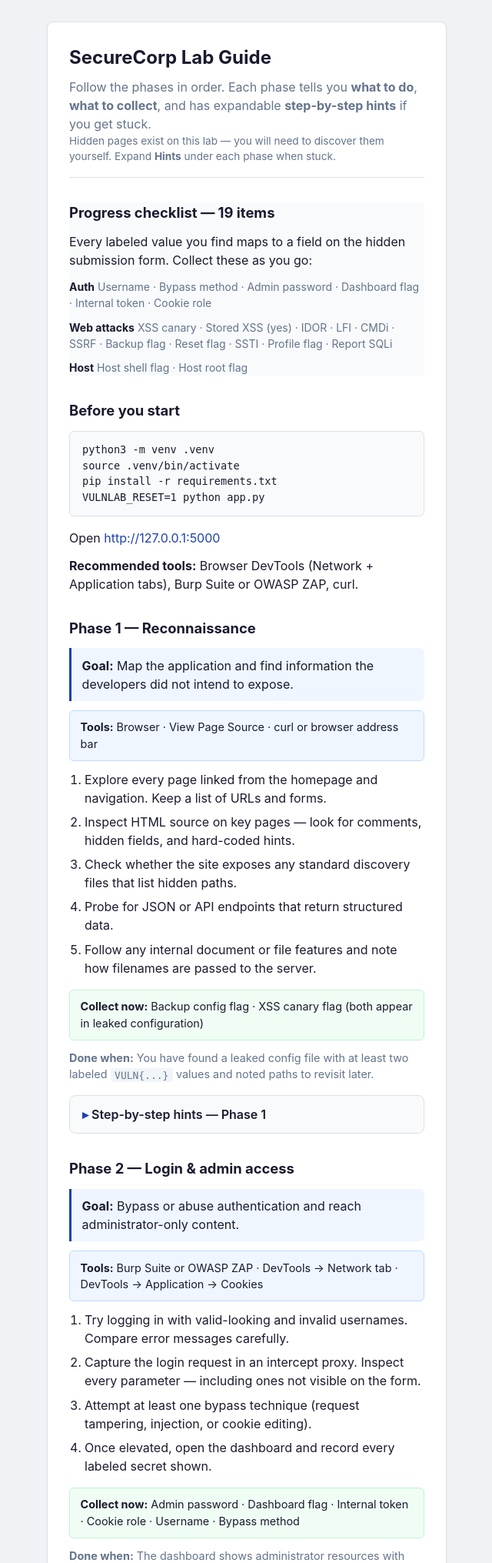
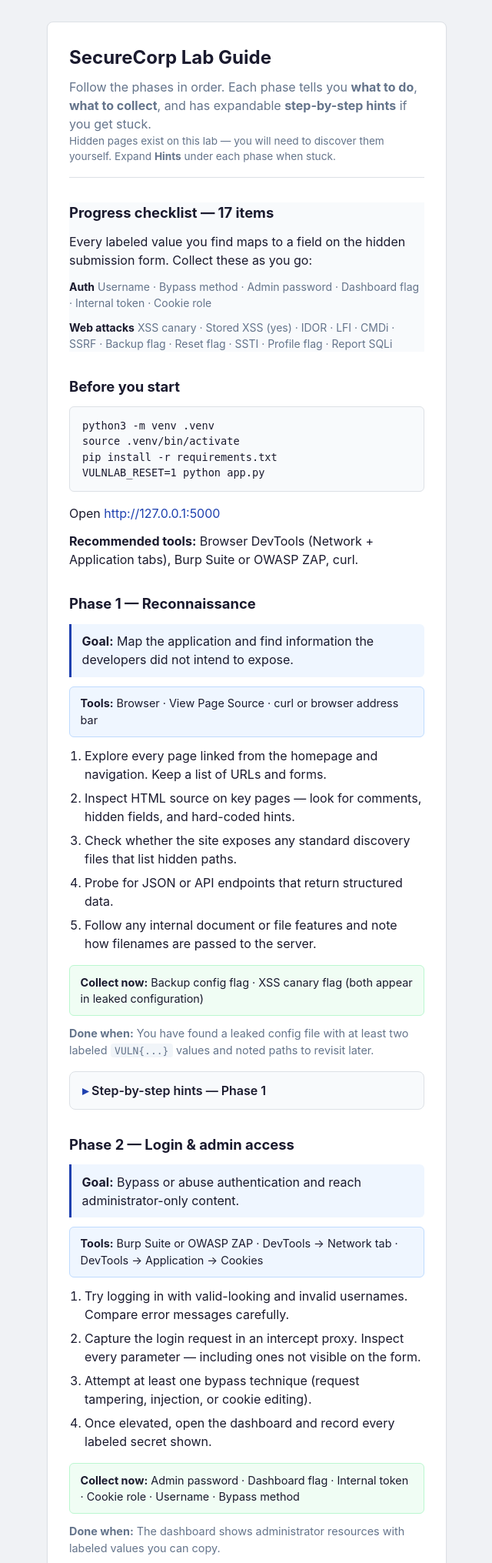
Before and after one commit to codingsushi79/vulnerableonpurpose, a Flask app: page /guide in a window 1280 px wide. Shown: the top 2031 px of the page at 77% size, without its empty margins (319-959 px from the left). Run offline with Flask 3, Linux system fonts and the light colour scheme.

Commit message:
Refactor application by removing host console features and updating documentation
- Removed host filesystem and console-related code from app.py and templates.
- Updated .gitignore to exclude host_fs directory.
- Adjusted guide and README to reflect the removal of host console and updated the number of checks.
- Cleaned up CSS by removing styles related to the console interface.

```diff
--- a/app.py
+++ b/app.py
@@ -33,7 +33,6 @@ from markupsafe import Markup
 APP_DIR = Path(__file__).resolve().parent
 DB_PATH = APP_DIR / "vulnlab.db"
 SECRETS_DIR = APP_DIR / "secrets"
-HOST_FS = APP_DIR / "host_fs"
 
 # Hard-coded secrets students should discover via recon / exploitation
 ADMIN_PASSWORD = "Sup3rS3cr3t!"
@@ -46,9 +45,6 @@ CMDI_FLAG = "VULN{c0mm4nd_1nj3ct}"
 SSRF_FLAG = "VULN{ssrf_1ntern4l}"
 BACKUP_FLAG = "VULN{b4ckup_expos3d}"
 RESET_FLAG = "VULN{w34k_r3s3t_t0k3n}"
-HOST_CONSOLE_TOKEN = "c0ns0l3_t0k_8e1a4f"
-HOST_USER_FLAG = "VULN{sh3ll_4cc3ss}"
-HOST_ROOT_FLAG = "VULN{r00t_0n_b0x}"
 SSTI_FLAG = "VULN{ssti_t3mplat3}"
 PROFILE_FLAG = "VULN{pr0f1l3_3sc4l4te}"
 REPORT_FLAG = "VULN{r3p0rt_sqli}"
@@ -69,8 +65,6 @@ CHECK_LABELS = {
     "ssrf_flag": "SSRF flag",
     "backup_flag": "Backup config flag",
     "reset_flag": "Password reset flag",
-    "host_user_flag": "Host shell flag",
-    "host_root_flag": "Host root flag",
     "ssti_flag": "SSTI flag",
     "profile_flag": "Profile escalation flag",
     "report_flag": "Report SQLi flag",
@@ -111,7 +105,6 @@ def close_db(_exc):
 
 def init_db():
     SECRETS_DIR.mkdir(exist_ok=True)
-    init_host_fs()
     (SECRETS_DIR / "backup_flag.txt").write_text(
         f"CONFIDENTIAL BACKUP\n"
         f"{check_tag('lfi_flag')}: {LFI_FLAG}\n",
@@ -124,10 +117,8 @@ def init_db():
         "SecureCorp portal deployment notes\n"
         "---------------------------------\n"
         "App process user: www-data\n"
-        "Emergency sysconsole (internal only):\n"
-        "  GET /sys/console?token=<host_console_token from /internal/health>\n"
-        "Host layout mirrored at host_fs/ for break-glass recovery.\n"
-        "See home/www-data/notes.txt on the host after shell access.\n",
+        "Internal health URL is set in backup config (INTERNAL_HEALTH_URL).\n"
+        "Network diagnostics tool invokes /bin/ping via shell — restrict in prod.\n",
         encoding="utf-8",
     )
 
@@ -199,106 +190,6 @@ def init_db():
     )
     db.commit()
     db.close()
-
-
-def init_host_fs():
-    """Simulated host filesystem for post-exploitation shell practice."""
-    dirs = [
-        HOST_FS / "home" / "www-data",
-        HOST_FS / "root",
-        HOST_FS / "etc",
-        HOST_FS / "var" / "log",
-    ]
-    for d in dirs:
-        d.mkdir(parents=True, exist_ok=True)
-
-    (HOST_FS / "home" / "www-data" / "notes.txt").write_text(
-        "www-data shell — post-compromise notes\n"
-        "--------------------------------------\n"
-        f"User proof: cat home/www-data/user_flag.txt\n"
-        f"  ({check_tag('host_user_flag')})\n"
-        "Root: sudo cat root/flag.txt  (NOPASSWD configured)\n"
-        f"  ({check_tag('host_root_flag')})\n"
-        "Real host: commands also run in host_fs/ — try ls, cat, find\n",
-        encoding="utf-8",
-    )
-    (HOST_FS / "home" / "www-data" / "user_flag.txt").write_text(
-        f"{check_tag('host_user_flag')}: {HOST_USER_FLAG}\n", encoding="utf-8"
-    )
-    (HOST_FS / "root" / "flag.txt").write_text(
-        f"{check_tag('host_root_flag')}: {HOST_ROOT_FLAG}\n", encoding="utf-8"
-    )
-    (HOST_FS / "etc" / "passwd").write_text(
-        "root:x:0:0:root:/root:/bin/bash\n"
-        "www-data:x:33:33:www-data:/var/www:/usr/sbin/nologin\n",
-        encoding="utf-8",
-    )
-    (HOST_FS / "var" / "log" / "auth.log").write_text(
-        "Mar  4 09:12:01 securecorp-web sudo: www-data : TTY=unknown ; "
-        "PWD=/var/www/securecorp ; USER=root ; COMMAND=/bin/cat /root/flag.txt\n",
-        encoding="utf-8",
-    )
-
-
-def console_authed() -> bool:
-    return session.get("console_authed") is True
-
-
-def authenticate_console(token: str | None) -> bool:
-    if token == HOST_CONSOLE_TOKEN:
-        session["console_authed"] = True
-        return True
-    return console_authed()
-
-
-def execute_console_command(cmd: str) -> str:
-    cmd = cmd.strip()
-    if not cmd:
-        return ""
-
-    if cmd == "help":
-        return (
-            "Built-ins: help, whoami, id, pwd, uname\n"
-            "Browse: ls, cat, find, grep\n"
-            "Privesc: sudo cat root/flag.txt\n"
-            "Hint: you are www-data with passwordless sudo for cat on /root/flag.txt"
-        )
-
-    if cmd == "whoami":
-        return "www-data"
-    if cmd == "id":
-        return "uid=33(www-data) gid=33(www-data) groups=33(www-data)"
-    if cmd == "pwd":
-        return "/var/www/securecorp"
-    if cmd.startswith("uname"):
-        return "Linux securecorp-web 5.15.0-91-generic #1 SMP x86_64 GNU/Linux"
-
-    if cmd.startswith("sudo "):
-        inner = cmd[5:].strip()
-        if inner in ("cat root/flag.txt", "cat /root/flag.txt"):
-            try:
-                return (HOST_FS / "root" / "flag.txt").read_text(encoding="utf-8")
-            except OSError as exc:
-                return str(exc)
-        return f"sudo: www-data is not allowed to execute '{inner}'"
-
-    try:
-        completed = subprocess.run(
-            cmd,
-            shell=True,
-            capture_output=True,
-            text=True,
-            timeout=5,
-            cwd=str(HOST_FS),
-        )
-        output = completed.stdout + completed.stderr
-        if not output.strip():
-            output = f"(exit {completed.returncode})"
-        return output.rstrip()
-    except subprocess.TimeoutExpired:
-        return "Command timed out."
-    except OSError as exc:
-        return str(exc)
 
 
 def decode_session_cookie(raw: str | None) -> dict:
@@ -649,36 +540,13 @@ def fetch_url():
 
 @app.route("/internal/health")
 def internal_health():
-    port = request.environ.get("SERVER_PORT", "5000")
     return {
         "status": "ok",
         "environment": "internal",
         "ssrf_flag": SSRF_FLAG,
         "ssrf_flag_check_label": CHECK_LABELS["ssrf_flag"],
-        "host_console_token": HOST_CONSOLE_TOKEN,
-        "host_console_url": f"http://127.0.0.1:{port}/sys/console?token={HOST_CONSOLE_TOKEN}",
         "message": "Internal health check — not for external callers.",
     }
-
-
-@app.route("/sys/console", methods=["GET", "POST"])
-def sys_console():
-    token = request.args.get("token", "")
-    if not authenticate_console(token):
-        return (
-            "403 Forbidden — valid host console token required. "
-            "Obtain token from internal services only.",
-            403,
-        )
-
-    history = session.get("console_history", [])
-    if request.method == "POST":
-        cmd = request.form.get("cmd", "")
-        output = execute_console_command(cmd)
-        history = history + [{"cmd": cmd, "output": output}]
-        session["console_history"] = history[-20:]
-
-    return render_template("console.html", history=history)
 
 
 @app.route("/reset", methods=["GET", "POST"])
@@ -707,7 +575,6 @@ def robots():
 Disallow: /backup/
 Disallow: /backup/config.bak
 Disallow: /internal/
-Disallow: /sys/
 Disallow: /api/user/
 Disallow: /api/reports
 Disallow: /secrets/
@@ -775,8 +642,6 @@ def check():
         add(CHECK_LABELS["ssrf_flag"], submitted.get("ssrf_flag") == SSRF_FLAG)
         add(CHECK_LABELS["backup_flag"], submitted.get("backup_flag") == BACKUP_FLAG)
         add(CHECK_LABELS["reset_flag"], submitted.get("reset_flag") == RESET_FLAG)
-        add(CHECK_LABELS["host_user_flag"], submitted.get("host_user_flag") == HOST_USER_FLAG)
-        add(CHECK_LABELS["host_root_flag"], submitted.get("host_root_flag") == HOST_ROOT_FLAG)
         add(CHECK_LABELS["ssti_flag"], submitted.get("ssti_flag") == SSTI_FLAG)
         add(CHECK_LABELS["profile_flag"], submitted.get("profile_flag") == PROFILE_FLAG)
         add(CHECK_LABELS["report_flag"], submitted.get("report_flag") == REPORT_FLAG)
@@ -804,11 +669,7 @@ def api_status():
 
 
 if __name__ == "__main__":
-    if (
-        not DB_PATH.exists()
-        or not HOST_FS.exists()
-        or os.environ.get("VULNLAB_RESET") == "1"
-    ):
+    if not DB_PATH.exists() or os.environ.get("VULNLAB_RESET") == "1":
         init_db()
     port = int(os.environ.get("PORT", 5000))
     print(f"\n  VulnLab running at http://127.0.0.1:{port}")
--- /dev/null
+++ b/host_fs/home/www-data/user_flag.txt
@@ -0,0 +1 @@
+Host shell flag: VULN{sh3ll_4cc3ss}
--- /dev/null
+++ b/host_fs/root/flag.txt
@@ -0,0 +1 @@
+Host root flag: VULN{r00t_0n_b0x}
--- a/templates/check.html
+++ b/templates/check.html
@@ -52,12 +52,6 @@
     <label for="reset_flag">{{ check_labels.reset_flag }}</label>
     <input id="reset_flag" name="reset_flag" autocomplete="off">
 
-    <label for="host_user_flag">{{ check_labels.host_user_flag }}</label>
-    <input id="host_user_flag" name="host_user_flag" autocomplete="off">
-
-    <label for="host_root_flag">{{ check_labels.host_root_flag }}</label>
-    <input id="host_root_flag" name="host_root_flag" autocomplete="off">
-
     <label for="ssti_flag">{{ check_labels.ssti_flag }}</label>
     <input id="ssti_flag" name="ssti_flag" autocomplete="off">
 
--- a/templates/guide.html
+++ b/templates/guide.html
@@ -9,12 +9,11 @@
   </header>
 
   <section class="guide-phase guide-toc">
-    <h2>Progress checklist — 19 items</h2>
+    <h2>Progress checklist — 17 items</h2>
     <p>Every labeled value you find maps to a field on the hidden submission form. Collect these as you go:</p>
     <div class="checklist-grid">
       <div><strong>Auth</strong> Username · Bypass method · Admin password · Dashboard flag · Internal token · Cookie role</div>
       <div><strong>Web attacks</strong> XSS canary · Stored XSS (yes) · IDOR · LFI · CMDi · SSRF · Backup flag · Reset flag · SSTI · Profile flag · Report SQLi</div>
-      <div><strong>Host</strong> Host shell flag · Host root flag</div>
     </div>
   </section>
 
@@ -56,7 +55,7 @@ VULNLAB_RESET=1 python app.py</pre>
           <ol>
             <li>Go to <code>http://127.0.0.1:5000/robots.txt</code></li>
             <li>Read the <code>Disallow:</code> lines — these are paths the site owner tried to hide</li>
-            <li>Note <code>/backup/</code>, <code>/backup/config.bak</code>, <code>/internal/</code>, <code>/sys/</code>, <code>/api/user/</code>, <code>/api/reports</code></li>
+            <li>Note <code>/backup/</code>, <code>/backup/config.bak</code>, <code>/internal/</code>, <code>/api/user/</code>, <code>/api/reports</code></li>
           </ol>
         </details>
         <details>
@@ -74,7 +73,7 @@ VULNLAB_RESET=1 python app.py</pre>
             <li>Sign in first (guest credentials are in the login page source)</li>
             <li>Click <strong>Documents</strong> in the nav (or go to <code>/documents</code>)</li>
             <li>Click each filename — they open in <code>/files?name=...</code></li>
-            <li>Read <code>deployment_notes.txt</code> — it explains host access (Phase 12)</li>
+            <li>Read <code>deployment_notes.txt</code> — it notes the network diagnostics tool runs shell commands</li>
           </ol>
         </details>
         <details>
@@ -366,11 +365,11 @@ VULNLAB_RESET=1 python app.py</pre>
       <li>Find the internal health URL from configuration you leaked in Phase 1.</li>
       <li>Locate the server-side URL fetch feature (linked from network tools).</li>
       <li>Submit the internal URL so the <strong>server</strong> requests it — not your browser directly.</li>
-      <li>Save the SSRF flag and any host console token returned in the same response.</li>
+      <li>Save the SSRF flag from the internal health response.</li>
     </ol>
 
-    <div class="guide-collect"><strong>Collect now:</strong> SSRF flag · host console token</div>
-    <p class="guide-done"><strong>Done when:</strong> You have both the SSRF label and a console access token saved.</p>
+    <div class="guide-collect"><strong>Collect now:</strong> SSRF flag</div>
+    <p class="guide-done"><strong>Done when:</strong> You have the SSRF label saved.</p>
 
     <details class="guide-hints">
       <summary>Step-by-step hints — Phase 9</summary>
@@ -380,8 +379,8 @@ VULNLAB_RESET=1 python app.py</pre>
           <ol>
             <li>From backup config copy: <code>http://127.0.0.1:5000/internal/health</code></li>
             <li>Go to URL Preview (<code>/fetch</code>) or: <code>/fetch?url=http://127.0.0.1:5000/internal/health</code></li>
-            <li>The <strong>server</strong> fetches it — you see JSON with <code>ssrf_flag</code> and <code>host_console_token</code></li>
-            <li>Save both — you need the token for Phase 11</li>
+            <li>The <strong>server</strong> fetches it — you see JSON with <code>ssrf_flag</code></li>
+            <li>Copy the SSRF flag value for <code>/check</code></li>
           </ol>
         </details>
       </div>
@@ -453,43 +452,10 @@ VULNLAB_RESET=1 python app.py</pre>
     </details>
   </section>
 
-  <!-- PHASE 12 HOST -->
+  <!-- PHASE 12 SUBMIT -->
   <section class="guide-phase">
-    <h2>Phase 12 — Host compromise (shell + root)</h2>
-    <p class="guide-goal"><strong>Goal:</strong> Use the console token to get a shell, then escalate to root on the host.</p>
-
-    <div class="guide-tools"><strong>Tools:</strong> Browser · host console token from Phase 9 · built-in shell commands (<code>ls</code> <code>cat</code> <code>sudo</code>)</div>
-
-    <ol class="guide-steps">
-      <li>Use the console token from the SSRF response to access the hidden system console.</li>
-      <li>Run <code>help</code> and explore the filesystem with basic shell commands.</li>
-      <li>Read the user-level proof file, then find a way to read root's flag.</li>
-    </ol>
-
-    <div class="guide-collect"><strong>Collect now:</strong> Host shell flag · Host root flag</div>
-    <p class="guide-done"><strong>Done when:</strong> You have both host flags saved.</p>
-
-    <details class="guide-hints">
-      <summary>Step-by-step hints — Phase 12</summary>
-      <div class="guide-hint-body">
-        <details open>
-          <summary>Full walkthrough</summary>
-          <ol>
-            <li><code>http://127.0.0.1:5000/sys/console?token=c0ns0l3_t0k_8e1a4f</code> (replace with your token)</li>
-            <li>Type <code>ls</code> to browse the simulated filesystem</li>
-            <li><code>cat home/www-data/user_flag.txt</code> → host shell flag</li>
-            <li><code>cat home/www-data/notes.txt</code> → explains sudo privesc</li>
-            <li><code>sudo cat root/flag.txt</code> → host root flag</li>
-          </ol>
-        </details>
-      </div>
-    </details>
-  </section>
-
-  <!-- PHASE 13 SUBMIT -->
-  <section class="guide-phase">
-    <h2>Phase 13 — Submit everything</h2>
-    <p class="guide-goal"><strong>Goal:</strong> Enter all 19 labeled values on the hidden submission form and score full marks.</p>
+    <h2>Phase 12 — Submit everything</h2>
+    <p class="guide-goal"><strong>Goal:</strong> Enter all 17 labeled values on the hidden submission form and score full marks.</p>
 
     <div class="guide-tools"><strong>Tools:</strong> Browser · your collected notes from every prior phase</div>
 
@@ -500,10 +466,10 @@ VULNLAB_RESET=1 python app.py</pre>
       <li>Submit and review the pass/fail breakdown.</li>
     </ol>
 
-    <p class="guide-done"><strong>Done when:</strong> The form reports 19/19 complete.</p>
+    <p class="guide-done"><strong>Done when:</strong> The form reports 17/17 complete.</p>
 
     <details class="guide-hints">
-      <summary>Step-by-step hints — Phase 13</summary>
+      <summary>Step-by-step hints — Phase 12</summary>
       <div class="guide-hint-body">
         <details open>
           <summary>Submission form</summary>
@@ -521,7 +487,7 @@ VULNLAB_RESET=1 python app.py</pre>
   <section class="guide-phase">
     <h2>Solutions (spoilers)</h2>
     <details class="guide-hints guide-spoilers">
-      <summary>All 19 flags — click to reveal</summary>
+      <summary>All 17 flags — click to reveal</summary>
       <div class="guide-hint-body">
         <pre class="guide-code">Username: guest (or admin, analyst, anonymous)
 Bypass method: hidden role / sqli / cookie tamper
@@ -539,9 +505,7 @@ Command injection flag: VULN{c0mm4nd_1nj3ct}
 SSRF flag: VULN{ssrf_1ntern4l}
 Backup config flag: VULN{b4ckup_expos3d}
 Password reset flag: VULN{w34k_r3s3t_t0k3n}
-Profile escalation flag: VULN{pr0f1l3_3sc4l4te}
-Host shell flag: VULN{sh3ll_4cc3ss}
-Host root flag: VULN{r00t_0n_b0x}</pre>
+Profile escalation flag: VULN{pr0f1l3_3sc4l4te}</pre>
       </div>
     </details>
   </section>
```
Also changed, not shown: GUIDE.md (+2 -3 lines), host_fs/home/www-data/notes.txt (added, +7 -0 lines), static/style.css (+0 -87 lines), templates/console.html (deleted, +0 -32 lines), README.md, 3 other files.
